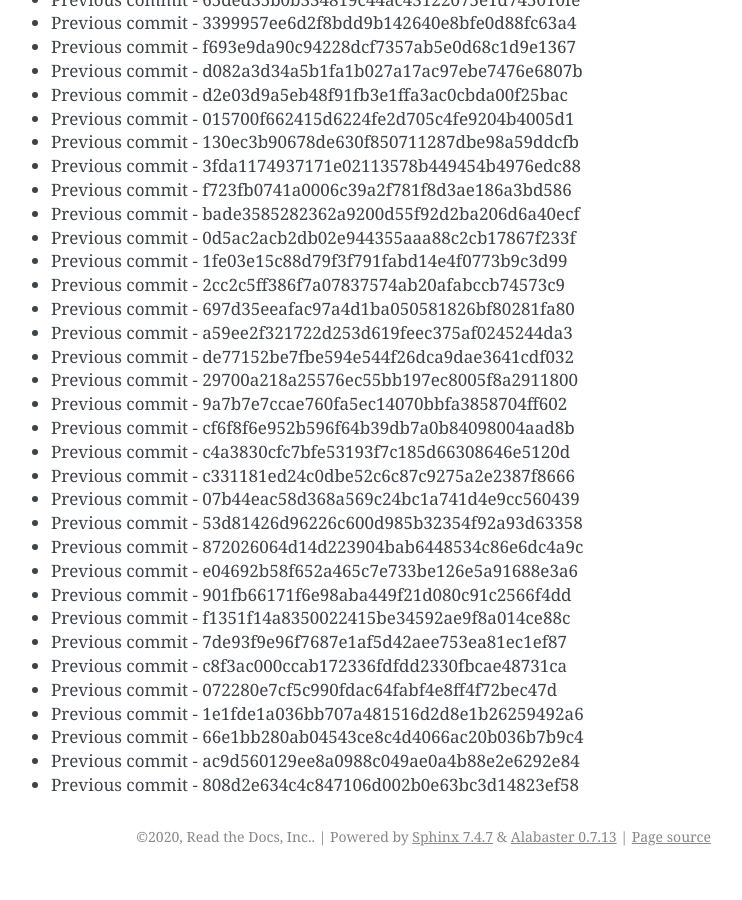
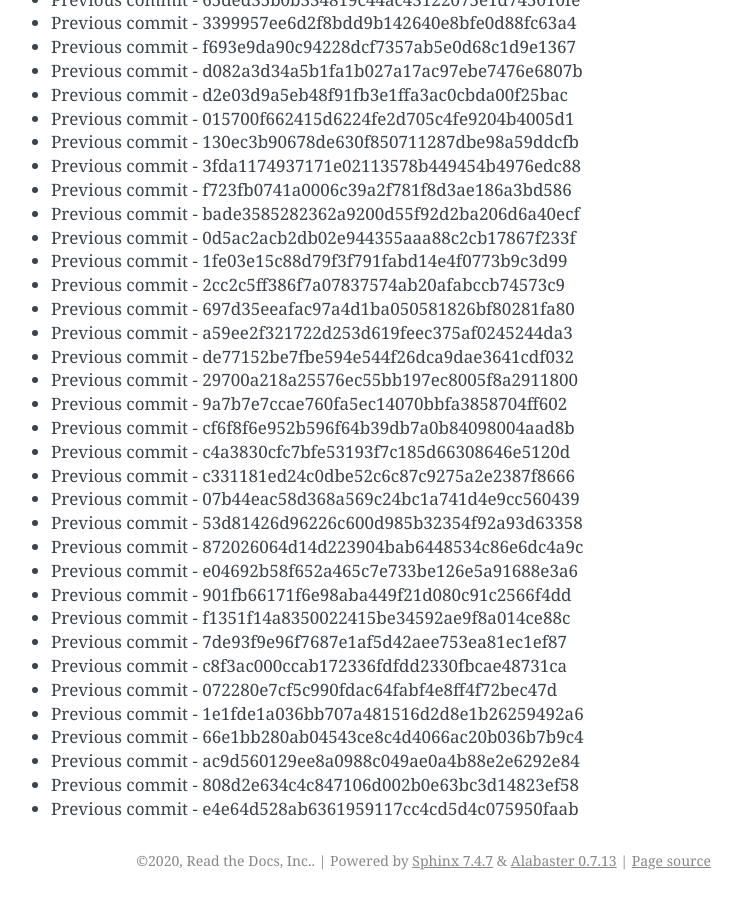
Before and after one commit to readthedocs/rtd-git-stresstest, a Sphinx documentation site: the page built from docs/updates.rst, in a window 1280 px wide and 900 px high, scrolled down 38017 px. Shown: the whole window, without its empty margins (399-1141 px from the left). Built offline with Sphinx 7.4.7, drawn with Linux system fonts in a browser that asks for light colours; before the commit the page ends 38893 px from its top, so only the background shows below that.

Commit message:
Generating commit from previous: e4e64d528ab6361959117cc4cd5d4c075950faab

```diff
--- a/docs/updates.rst
+++ b/docs/updates.rst
@@ -1629,3 +1629,4 @@ It can be tested for any performance characteristics.
 * Previous commit - 66e1bb280ab04543ce8c4d4066ac20b036b7b9c4
 * Previous commit - ac9d560129ee8a0988c049ae0a4b88e2e6292e84
 * Previous commit - 808d2e634c4c847106d002b0e63bc3d14823ef58
+* Previous commit - e4e64d528ab6361959117cc4cd5d4c075950faab
```
